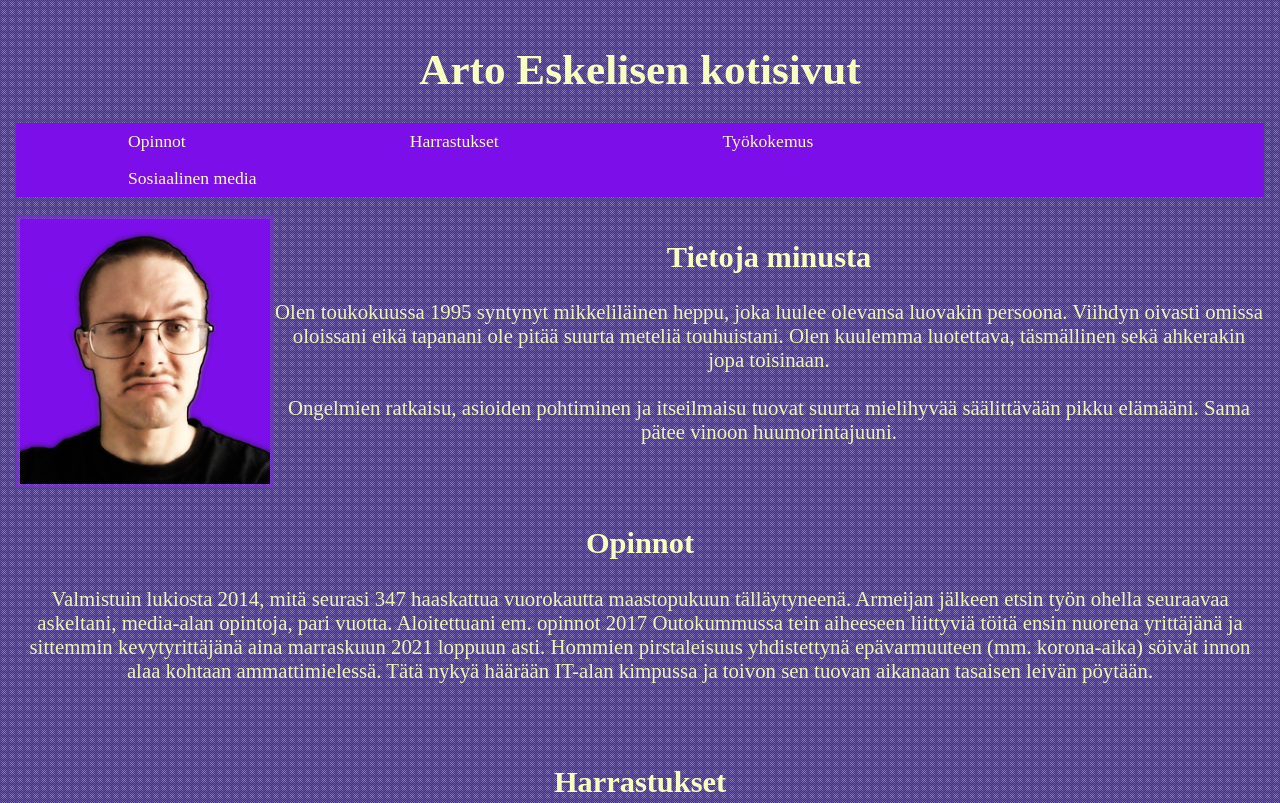
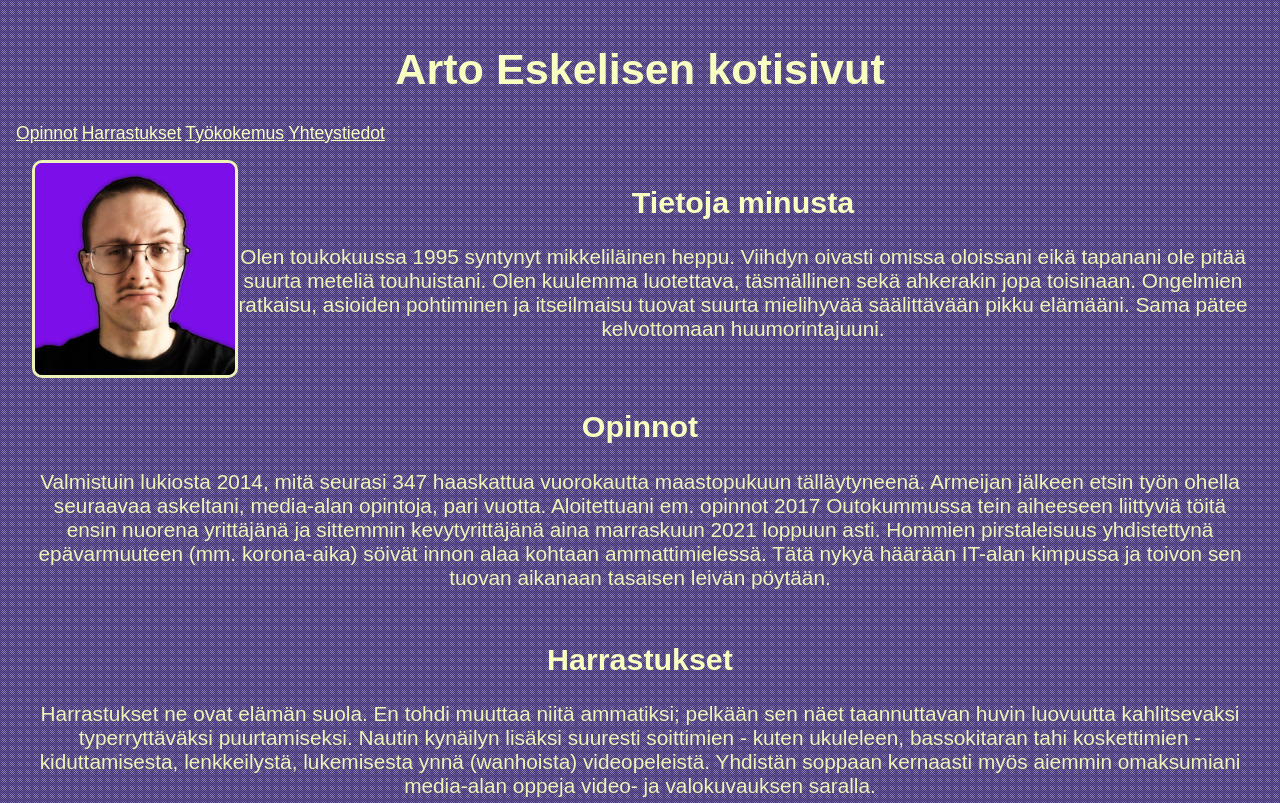
Before and after one commit to nukkapompula/omat-responsiiviset-sivut, a plain HTML site: page index.html in a window 1280 px wide. Shown: the top 803 px of the page. Drawn offline with Linux system fonts and the light colour scheme.

Commit message:
section-jaottelua

```diff
--- a/index.html
+++ b/index.html
@@ -12,26 +12,37 @@
 		<h1>Arto Eskelisen kotisivut</h1>
 
 		<nav>
-			<ul>
-				<li><a href="#O2">Opinnot</a></li>
-				<li><a href="#O3">Harrastukset</a></li>
-				<li><a href="#O4">Työkokemus</a></li>
-				<li><a href="#O5">Sosiaalinen media</a></li>
-			</ul>
+			<a href="#O2">Opinnot</a>
+			<a href="#O3">Harrastukset</a>
+			<a href="#O4">Työkokemus</a>
+			<a href="#O5">Yhteystiedot</a>
 		</nav>
 
-		<br>
-		<img src="Artsi 04052022.jpg" alt="pärstäpotretti" style="width:250px;height:265px; float:left;">
-		<h2>Tietoja minusta</h2>
-		<p>Olen toukokuussa 1995 syntynyt mikkeliläinen heppu, joka luulee olevansa luovakin persoona. Viihdyn oivasti omissa oloissani eikä tapanani ole pitää suurta meteliä touhuistani. Olen kuulemma luotettava, täsmällinen sekä ahkerakin jopa toisinaan.<br><br>Ongelmien ratkaisu, asioiden pohtiminen ja itseilmaisu tuovat suurta mielihyvää säälittävään pikku elämääni. Sama pätee vinoon huumorintajuuni.</p>
+		<section>
+			<img src="Artsi 04052022.jpg" alt="pärstäpotretti" style="width:200px;height:212px; float:left;">
+			<h2>Tietoja minusta</h2>
+			<p>
+				Olen toukokuussa 1995 syntynyt mikkeliläinen heppu. Viihdyn oivasti omissa oloissani
+				eikä tapanani ole pitää suurta meteliä touhuistani. Olen kuulemma luotettava,
+				täsmällinen sekä ahkerakin jopa toisinaan. Ongelmien ratkaisu, asioiden pohtiminen
+				ja itseilmaisu tuovat suurta mielihyvää säälittävään pikku elämääni. Sama pätee
+				kelvottomaan huumorintajuuni.
+			</p>
+		</section>
 
-		<br>
-		<br>
-		<h2 id="O2">Opinnot</h2>
-		<p>Valmistuin lukiosta 2014, mitä seurasi 347 haaskattua vuorokautta maastopukuun tälläytyneenä. Armeijan jälkeen etsin työn ohella seuraavaa askeltani, media-alan opintoja, pari vuotta. Aloitettuani em. opinnot 2017 Outokummussa tein aiheeseen liittyviä töitä ensin nuorena yrittäjänä ja sittemmin kevytyrittäjänä aina marraskuun 2021 loppuun asti. Hommien pirstaleisuus yhdistettynä epävarmuuteen (mm. korona-aika) söivät innon alaa kohtaan ammattimielessä. Tätä nykyä häärään IT-alan kimpussa ja toivon sen tuovan aikanaan tasaisen leivän pöytään.</p>
+		<section>
+			<h2 id="O2">Opinnot</h2>
+			<p>
+				Valmistuin lukiosta 2014, mitä seurasi 347 haaskattua vuorokautta maastopukuun
+				tälläytyneenä. Armeijan jälkeen etsin työn ohella seuraavaa askeltani, media-alan
+				opintoja, pari vuotta. Aloitettuani em. opinnot 2017 Outokummussa tein aiheeseen
+				liittyviä töitä ensin nuorena yrittäjänä ja sittemmin kevytyrittäjänä aina
+				marraskuun 2021 loppuun asti. Hommien pirstaleisuus yhdistettynä epävarmuuteen
+				(mm. korona-aika) söivät innon alaa kohtaan ammattimielessä. Tätä nykyä häärään
+				IT-alan kimpussa ja toivon sen tuovan aikanaan tasaisen leivän pöytään.
+			</p>
+		</section>
 
-		<br>
-		<br>
 		<h2 id="O3">Harrastukset</h2>
 		<p>Harrastukset ne ovat elämän suola. En tohdi muuttaa niitä ammatiksi; pelkään sen näet taannuttavan huvin luovuutta kahlitsevaksi typerryttäväksi puurtamiseksi. Nautin kynäilyn lisäksi suuresti soittimien - kuten ukuleleen, bassokitaran tahi koskettimien - kiduttamisesta, lenkkeilystä, lukemisesta ynnä (wanhoista) videopeleistä. Yhdistän soppaan kernaasti myös aiemmin omaksumiani media-alan oppeja video- ja valokuvauksen saralla.</p>
 		<br>
--- a/stails.css
+++ b/stails.css
@@ -9,36 +9,42 @@ main {
 	margin: 10px;
 }
 
+section {
+	padding: 6px;
+	margin: 10px;
+}
+
 h1 {
 	color: rgb(248,254,192);
-	font-family: bahnschrift;
+	font-family: bahnschrift, Arial;
 	font-size: 270%;
 	text-align: center;
 }
 
 h2 {
 	color: rgb(248,254,192);
-	font-family: bahnschrift;
+	font-family: bahnschrift, Arial;
 	font-size: 190%;
 	text-align: center;
 }
 
 p {
 	color: rgb(238,244,182);
-	font-family: bahnschrift condensed;
+	font-family: bahnschrift condensed, Arial;
 	font-size: 130%;
 	text-align: center;
 }
 
 a {
 	color: rgb(248,254,192);
-	font-family: bahnschrift condensed;
+	font-family: bahnschrift condensed, Arial;
 	font-size: 110%;
 	text-align: center;
 }
 
 img {
-	border: 4px solid rgba(143,34,253,0.4);
+	border: 3px solid rgb(238,244,182);
+	border-radius: 10px;
 }
 
 ul {
@@ -75,6 +81,6 @@ a:hover {
 td {
 	padding: 6px;
 	color: rgb(238,244,182);
-	font-family: bahnschrift condensed;
+	font-family: bahnschrift condensed, Arial;
 	font-size: 130%;
 }
```
